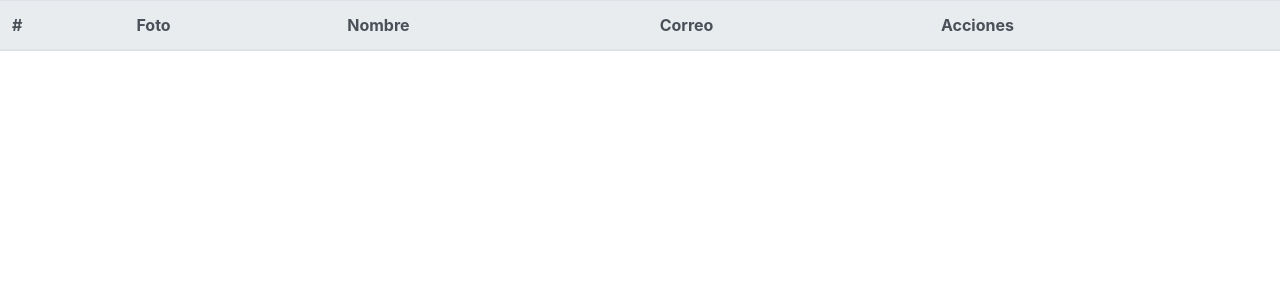
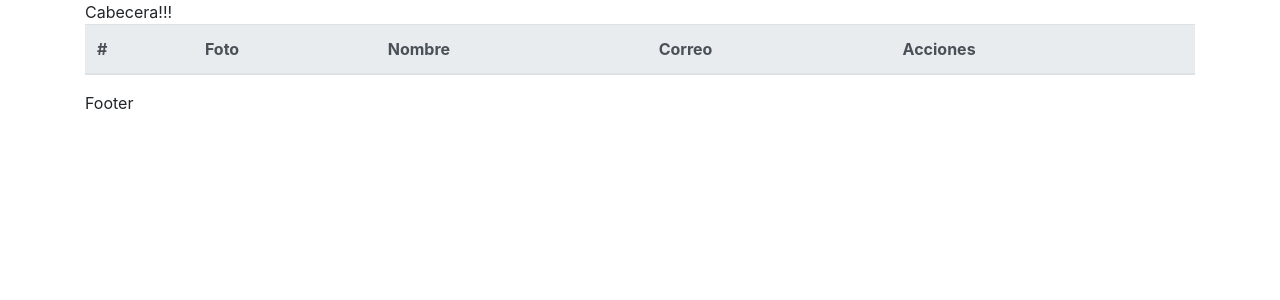
Before and after one commit to Tomi2107/sistema22072, a Flask app: page / in a window 1280 px wide. Shown: the top 300 px of the page. Run offline with Flask 2, Linux system fonts and the light colour scheme; data that the repository does not hold is empty; some libraries are stand-ins or nearby versions.

Commit message:
include footer y header

```diff
--- a/app.py
+++ b/app.py
@@ -33,6 +33,10 @@ def index():
 def destroy(id):
     conn=mysql.connect()
     cursor=conn.cursor()
+
+    cursor.execute("SELECT foto from empleados WHERE id=%s", id)
+    fila = cursor.fetchall()
+    os.remove(os.path.join(app.config['CARPETA'], fila[0][0]))
     cursor.execute("DELETE FROM empleados WHERE id=%s", (id))
     conn.commit()
     return redirect('/')
--- a/templates/empleados/create.html
+++ b/templates/empleados/create.html
@@ -1,3 +1,5 @@
+{% include 'header.html' %}
+
 <form method="post" action="/store" enctype="multipart/form-data">
 
     Nombre:
@@ -15,3 +17,5 @@
     <input type="submit" value="Agregar">
 
 </form>
+
+{% include 'footer.html' %}
--- a/templates/empleados/index.html
+++ b/templates/empleados/index.html
@@ -1,3 +1,5 @@
+{% include 'header.html' %}
+
 <!DOCTYPE html>
 <html lang="en">
 <head>
@@ -34,3 +36,5 @@
     </table>
 </body>
 </html>
+
+{% include 'footer.html' %}
--- /dev/null
+++ b/templates/footer.html
@@ -0,0 +1,4 @@
+Footer
+</div>
+</body>
+</html>
--- /dev/null
+++ b/templates/header.html
@@ -0,0 +1,11 @@
+<!DOCTYPE html>
+<html lang="en">
+<head>
+    <meta charset="UTF-8">
+    <meta name="viewport" content="width=device-width, initial-scale=1.0">
+    <link rel="stylesheet" href="https://maxcdn.bootstrapcdn.com/bootstrap/4.0.0/css/bootstrap.min.css">
+    <title>Document</title>
+</head>
+<body>
+    <div class="container">
+        Cabecera!!!
```
Also changed, not shown: uploads/2022200610mark.jpg (deleted).
